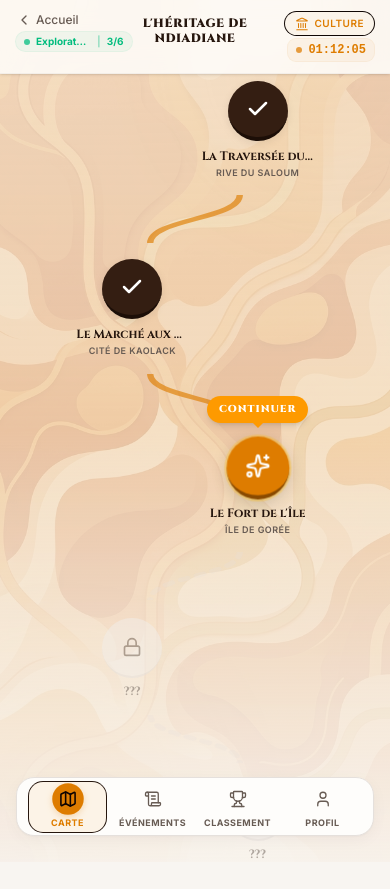
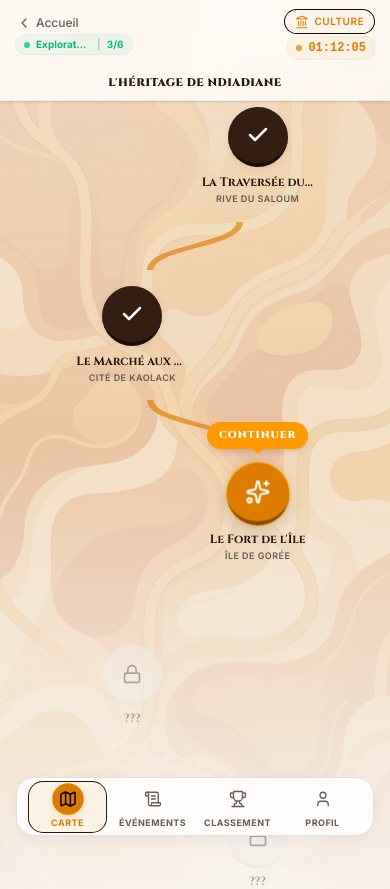
Before and after one commit to 99mass/langa-bouri-connecte-platform, a Next.js app: page /play in a window 390 px wide. Before the commit the page ends 862 px from the top, so only its background shows below. Built offline with nearby package versions, Linux system fonts and the light colour scheme.

Commit message:
refactor: Update layout and styling for PlayPage top bar

```diff
--- a/app/page.tsx
+++ b/app/page.tsx
@@ -214,8 +214,8 @@ function WatchWheel() {
   // Server-side placeholder to prevent layout shifts and hydration errors
   if (!mounted) {
     return (
-      <div className="relative flex flex-col items-center gap-3">
-        <div className="relative origin-center scale-[0.68] sm:scale-[0.82] lg:scale-100 flex items-center justify-center rounded-full border border-amber-400/[0.1]"
+      <div className="relative flex flex-col items-center justify-center overflow-hidden w-full max-w-full h-[300px] sm:h-[360px] lg:h-[430px]">
+        <div className="relative origin-center scale-[0.65] sm:scale-[0.8] lg:scale-100 flex items-center justify-center rounded-full border border-amber-400/[0.1] shrink-0"
           style={{ width: SIZE, height: SIZE }}>
           <div className="flex h-24 w-24 items-center justify-center rounded-full bg-white/[0.06] ring-1 ring-amber-400/20">
             <Compass className="h-12 w-12 text-amber-400/90" strokeWidth={1.25} />
@@ -226,8 +226,8 @@ function WatchWheel() {
   }
 
   return (
-    <div className="relative flex flex-col items-center gap-3">
-      <div className="relative origin-center scale-[0.68] sm:scale-[0.82] lg:scale-100"
+    <div className="relative flex flex-col items-center justify-center overflow-hidden w-full max-w-full h-[300px] sm:h-[360px] lg:h-[430px]">
+      <div className="relative origin-center scale-[0.65] sm:scale-[0.8] lg:scale-100 shrink-0"
         style={{ width: SIZE, height: SIZE }}>
 
         {/* ── Watch tick marks ── */}
--- a/app/play/page.tsx
+++ b/app/play/page.tsx
@@ -120,8 +120,11 @@ export default function PlayPage() {
       </div>
 
       {/* ── Top bar (Z-Index layer floating on top of background) ── */}
-      <div className="relative z-20 grid grid-cols-3 items-start gap-2 px-4 py-3 bg-card/85 backdrop-blur-md border-b border-border/40 shadow-sm select-none">
-        {/* Left column */}
+      <div className="relative z-20 flex flex-col gap-2 px-4 py-2.5 bg-card/85 backdrop-blur-md border-b border-border/40 shadow-sm select-none sm:grid sm:grid-cols-3 sm:items-start sm:gap-2 sm:py-3">
+        {/* Row 1 (Mobile container holding Left and Right side-by-side, disappears on desktop grid) */}
+        <div className="flex items-center justify-between w-full col-span-3 sm:contents">
+
+          {/* Left Column */}
           <div className="flex flex-col items-start gap-1">
             <Link
               href="/"
@@ -139,15 +142,8 @@ export default function PlayPage() {
             </div>
           </div>
 
-        {/* Center column - Event name in full */}
-        <div className="flex items-center justify-center text-center min-h-[38px]">
-          <span className="font-heading text-xs font-black uppercase tracking-wider text-primary leading-tight">
-            {titles[tab]}
-          </span>
-        </div>
-
-        {/* Right column */}
-        <div className="flex flex-col items-end gap-1">
+          {/* Right Column */}
+          <div className="flex flex-col items-end gap-1 sm:order-2">
             <button
               type="button"
               onClick={cycleTheme}
@@ -167,6 +163,15 @@ export default function PlayPage() {
               <span className="h-1.5 w-1.5 rounded-full bg-accent animate-pulse" />
               {elapsed}
             </div>
+          </div>
+
+        </div>
+
+        {/* Center column - Event name in full (Row 2 on mobile, Center on desktop) */}
+        <div className="flex items-center justify-center text-center w-full min-h-[22px] sm:min-h-[38px] border-t border-border/10 pt-2 sm:border-0 sm:pt-0 sm:col-start-2 sm:row-start-1">
+          <span className="font-heading text-[11px] sm:text-xs font-black uppercase tracking-wider text-primary leading-tight">
+            {titles[tab]}
+          </span>
         </div>
       </div>
 
```
Lines whose indentation alone changed are shown as unchanged.
